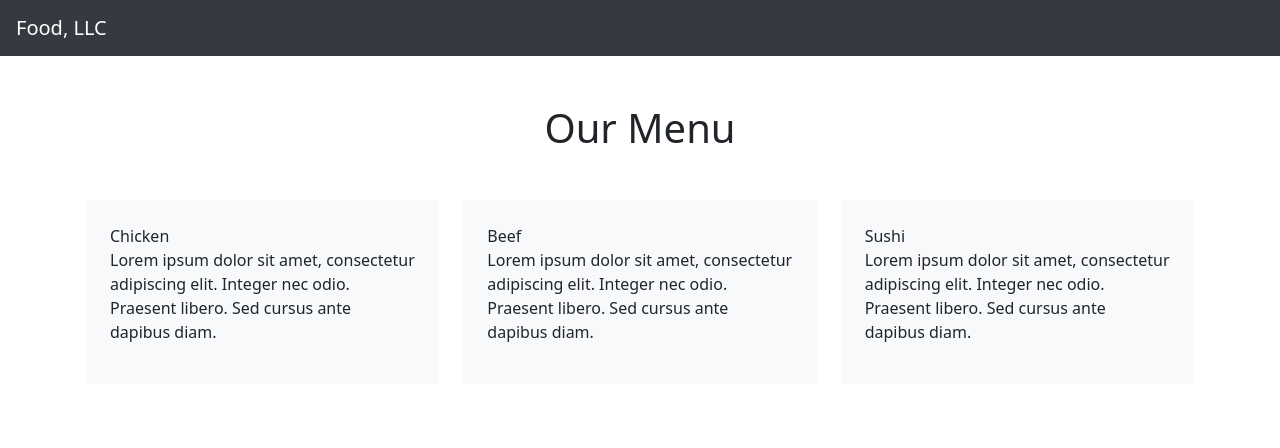
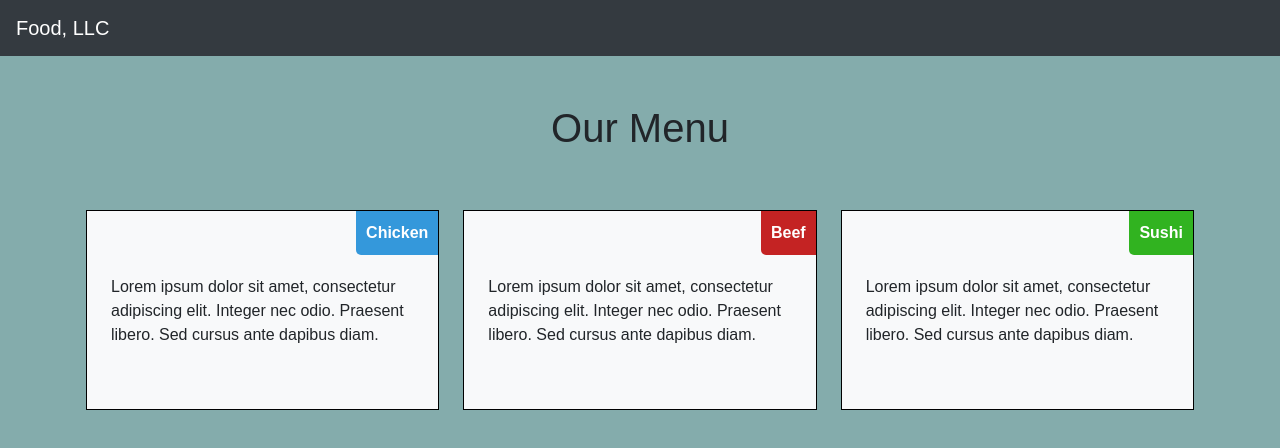
Before and after one commit to Iliasecc/module2-solution, a plain HTML site: page index.html in a window 1280 px wide. Drawn offline with nearby package versions, Linux system fonts and the light colour scheme.

Commit message:
Update styles.css

```diff
--- a/styles.css
+++ b/styles.css
@@ -1,88 +1,50 @@
-<!DOCTYPE html>
-<html lang="en">
-<head>
-  <meta charset="UTF-8">
-  <meta name="viewport" content="width=device-width, initial-scale=1.0">
-  <title>Food, LLC</title>
-  <link rel="stylesheet" href="https://stackpath.bootstrapcdn.com/bootstrap/5.0.0-alpha1/css/bootstrap.min.css" integrity="sha384-r4NyP46KrjDleawBgD5tp8Y7UzmLA05oM1iAEQ17CSuDqnUK2+k9luXQOfXJCJ4I" crossorigin="anonymous">
-  <link rel="stylesheet" href=styles.css>
-  <script src="https://cdn.jsdelivr.net/npm/popper.js@1.16.0/dist/umd/popper.min.js" integrity="sha384-Q6E9RHvbIyZFJoft+2mJbHaEWldlvI9IOYy5n3zV9zzTtmI3UksdQRVvoxMfooAo" crossorigin="anonymous"></script>
-  <script src="https://stackpath.bootstrapcdn.com/bootstrap/5.0.0-alpha1/js/bootstrap.min.js" integrity="sha384-oesi62hOLfzrys4LxRF63OJCXdXDipiYWBnvTl9Y9/TRlw5xlKIEHpNyvvDShgf/" crossorigin="anonymous"></script>
-</head>
+body {
+    margin: 0;
+    font-family: Arial, sans-serif;
+    background-color: rgb(132, 172, 172);
+}
 
-<body>
+.navbar {
+    position: sticky;
+    top: 0;
+    z-index: 1000;
+}
 
 
+.section, .section1 {
+    height: 200px;
 
-    <nav class="navbar navbar-expand-md navbar-dark bg-dark">
-        <div class="container-fluid">
-          <a class="navbar-brand" href="#">Food, LLC</a>
-          <button class="navbar-toggler" type="button" data-bs-toggle="collapse" data-bs-target="#navbarNav" aria-controls="navbarNav" aria-expanded="false" aria-label="Toggle navigation">
-            <span class="navbar-toggler-icon"></span>
-          </button>
-          <div class="collapse navbar-collapse" id="navbarNav">
-            <ul class="navbar-nav ms-auto visible-md">
-              <!-- No other buttons for desktop and tablet -->
-            </ul>
-          </div>
-          <!-- Dropdown Menu for Mobile -->
-          <div class="collapse navbar-collapse" id="navbarNavDropdown">
-            <ul class="navbar-nav ms-auto">
-                <li class="nav-item dropdown d-md-none">
-                    <a class="nav-link dropdown-toggle" href="#" id="navbarDropdownMenuLink" role="button" data-bs-toggle="dropdown" aria-expanded="false">
-                        <select class="form-select" id="titles" onchange="changefood()">
-                            <option value="food1">Chicken</option>
-                            <option value="food2">Beef</option>
-                            <option value="food3">Sushi</option>
-                        </select>
-                    </a>
-                </li>
-            </ul>
-           </div>
-        </div>
-      </nav>
+    box-sizing: border-box;
+    border: 1px solid black;
+    margin: 10px 0;
+    position: relative; /* Ajout de la propriété position: relative; */
+}
 
-      <div class="container text-center mt-5">
-        <h1>Our Menu</h1>
-      </div>
+.title1,
+.title2,
+.title3 {
+    position: absolute;
+    top: 0px; /* Ajustez la valeur pour positionner correctement les titres */
+    right: 0px; /* Ajustez la valeur pour positionner correctement les titres */
+    color: #fff;
+    border-bottom-left-radius: 5px;
+    font-weight: bold;
+}
 
-      <div class="container my-5">
-        <div class="row">
-          <div class="col-md-4">
-            <section class="section bg-light p-4">
-              <div class="title1">Chicken</div>
-              <p>Lorem ipsum dolor sit amet, consectetur adipiscing elit. Integer nec odio. Praesent libero. Sed cursus ante dapibus diam.</p>
-            </section>
-          </div>
-          <div class="col-md-4">
-            <section class="section bg-light p-4">
-              <div class="title2">Beef</div>
-              <p>Lorem ipsum dolor sit amet, consectetur adipiscing elit. Integer nec odio. Praesent libero. Sed cursus ante dapibus diam.</p>
-            </section>
-          </div>
-          <div class="col-md-4">
-            <section class="section1 bg-light p-4">
-              <div class="title3">Sushi</div>
-              <p>Lorem ipsum dolor sit amet, consectetur adipiscing elit. Integer nec odio. Praesent libero. Sed cursus ante dapibus diam.</p>
-            </section>
-          </div>
-        </div>
-      </div>
-    <script>
-        // Add this script to handle the toggling of the mobile menu
-    document.addEventListener('DOMContentLoaded', function () {
-        var navbarToggler = document.querySelector('.navbar-toggler');
-        var navbarNav = document.querySelector('#navbarNavDropdown');
+.title1 {
+    background-color: #3498db;
+    padding: 10px;
+}
 
-        navbarToggler.addEventListener('click', function () {
-        navbarNav.classList.toggle('show');
-        });
-    });
-    </script>
+.title2 {
+    background-color: #c42323;
+    padding: 10px;
+}
 
-
-
-
-    <script src="https://cdn.jsdelivr.net/npm/bootstrap@5.0.0/dist/js/bootstrap.bundle.min.js" integrity="sha384-iKpC6QCJo0lZl/b1ta3OOvWj4+MVdLl3NAxT6PdyQKcd6jKNoVPFAe/N17ddAOnP" crossorigin="anonymous"></script>
-</body>
-</html>
+.title3 {
+    background-color: #31b320;
+    padding: 10px;
+}
+.section p,.section1 p {
+    margin-top: 40px; /* Ajustez cette valeur pour faire descendre le paragraphe */
+}
```
